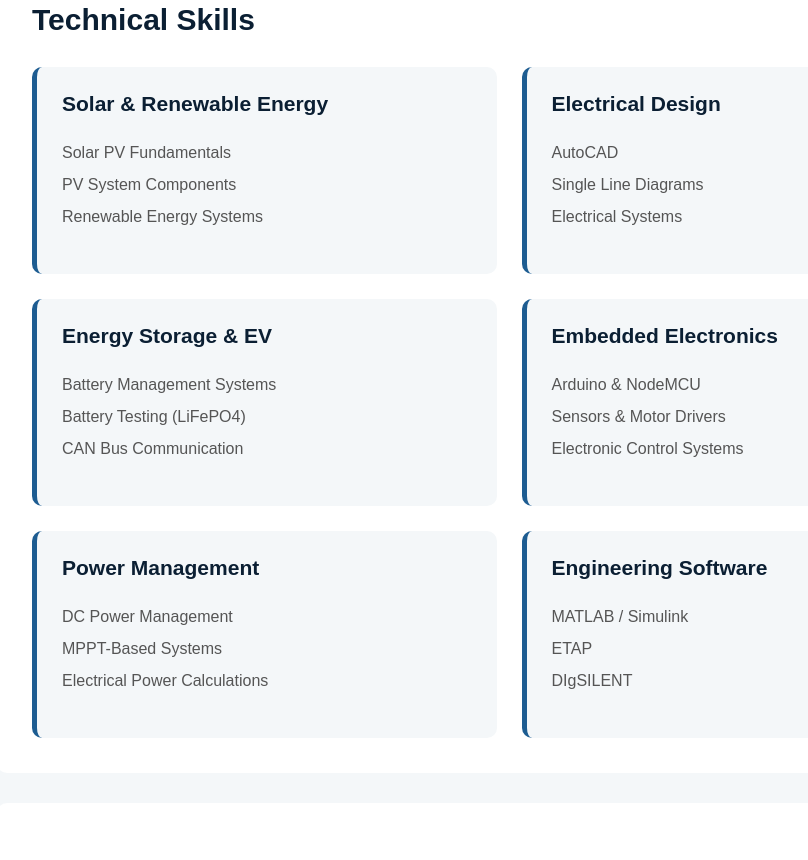
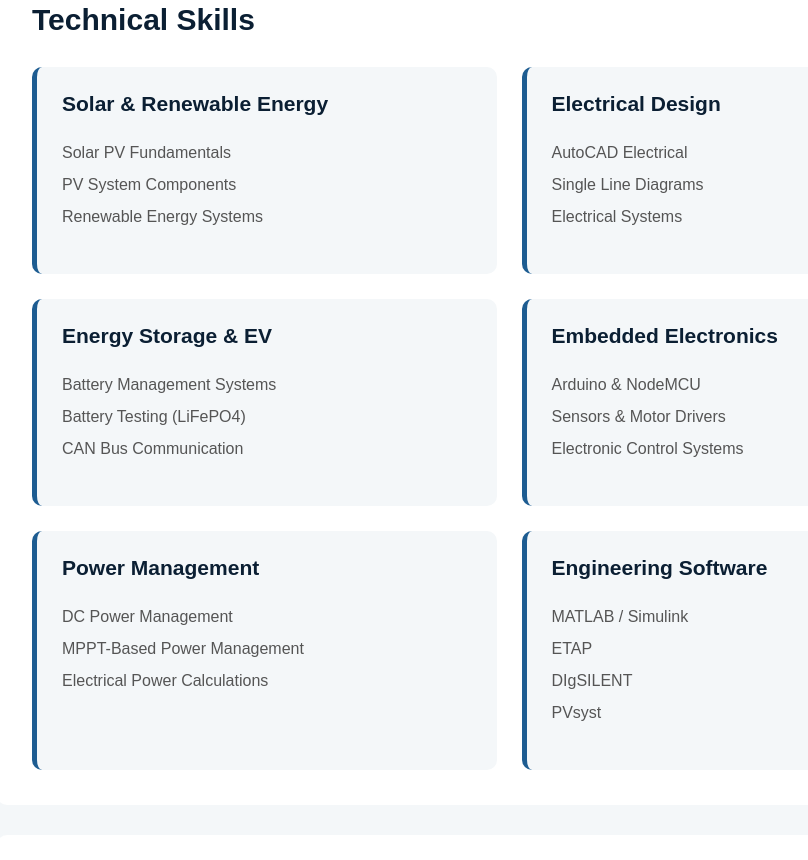
Before and after one commit to abaraajithan05/My_Portfolio, a plain HTML site: page index.html in a window 1280 px wide. Shown: the part 995-1855 px from the top of the page, without its empty margins (131-939 px from the left). Drawn offline with Linux system fonts and the light colour scheme.

Commit message:
Update technical skills section

```diff
--- a/index.html
+++ b/index.html
@@ -123,7 +123,7 @@
                 <div class="skill-card">
                     <h3>Electrical Design</h3>
                     <p>
-                        AutoCAD<br>
+                        AutoCAD Electrical<br>
                         Single Line Diagrams<br>
                         Electrical Systems
                     </p>
@@ -151,7 +151,7 @@
                     <h3>Power Management</h3>
                     <p>
                         DC Power Management<br>
-                        MPPT-Based Systems<br>
+                        MPPT-Based Power Management<br>
                         Electrical Power Calculations
                     </p>
                 </div>
@@ -161,7 +161,8 @@
                     <p>
                         MATLAB / Simulink<br>
                         ETAP<br>
-                        DIgSILENT
+                        DIgSILENT<br>
+                        PVsyst
                     </p>
                 </div>
 
```
